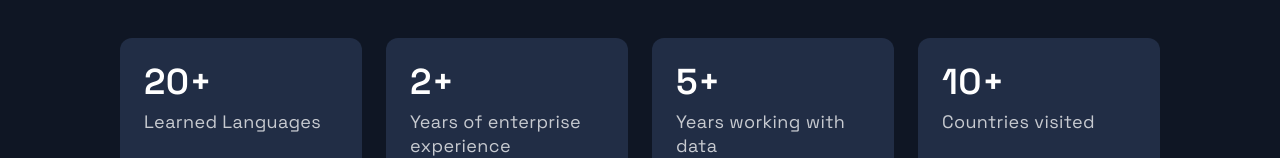
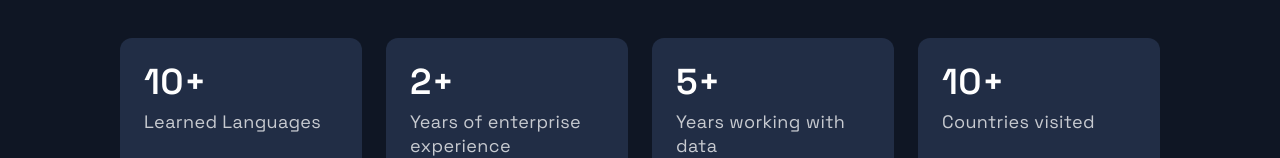
Before and after one commit to alexiscampan/portfolio, a Next.js app: page / in a window 1280 px wide. Shown: the part 3093-3251 px from the top of the page. Built offline with nearby package versions, Linux system fonts and the light colour scheme.

Commit message:
[UPD] update accomplishments

```diff
--- a/src/components/Acomplishments/Acomplishments.js
+++ b/src/components/Acomplishments/Acomplishments.js
@@ -4,7 +4,7 @@ import { Section, SectionDivider, SectionTitle } from '../../styles/GlobalCompon
 import { Box, Boxes, BoxNum, BoxText } from './AcomplishmentsStyles';
 
 const data = [
-  { number: 20, text: 'Learned Languages'},
+  { number: 10, text: 'Learned Languages'},
   { number: 2, text: 'Years of enterprise experience', },
   { number: 5, text: 'Years working with data', },
   { number: 10, text: 'Countries visited', }
```
